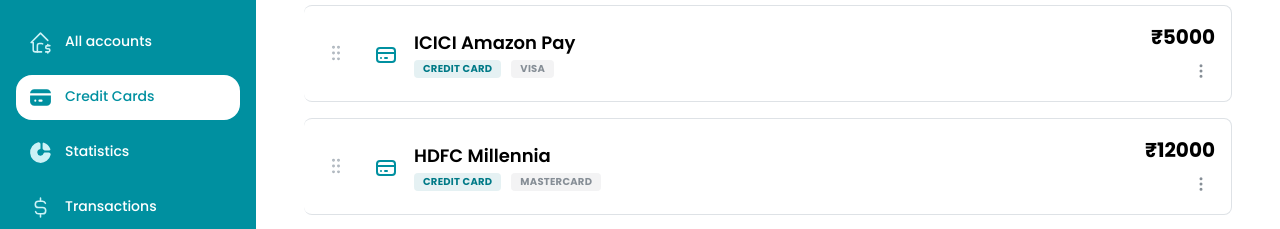
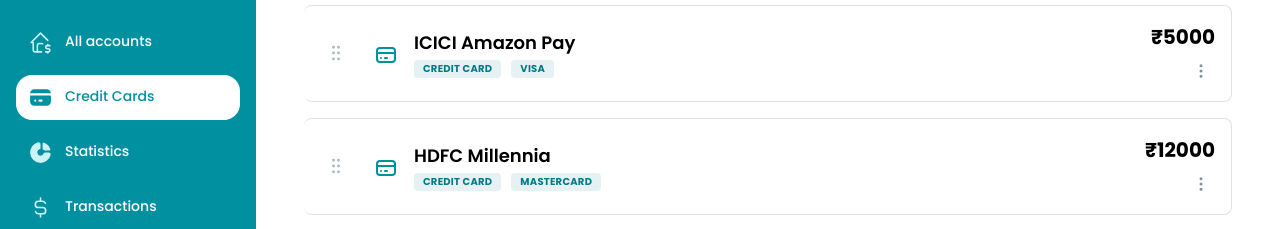
Before and after one commit to Abhishek035/Expense-Tracker, a React (Vite) app in the folder frontend/vite-project/: page /credit-cards in a window 1280 px wide. Shown: the part 171-400 px from the top of the page. Built offline with nearby package versions, Linux system fonts and the light colour scheme.

Commit message:
Refactored accounts page

```diff
--- a/frontend/vite-project/src/pages/CreditPage/index.jsx
+++ b/frontend/vite-project/src/pages/CreditPage/index.jsx
@@ -213,7 +213,7 @@
             {account.accountType}
           </Badge>
           {account.network && (
-            <Badge color="gray" variant="light" size="sm" radius="sm">
+            <Badge variant="light" size="sm" radius="sm">
               {account.network}
             </Badge>
           )}
```
